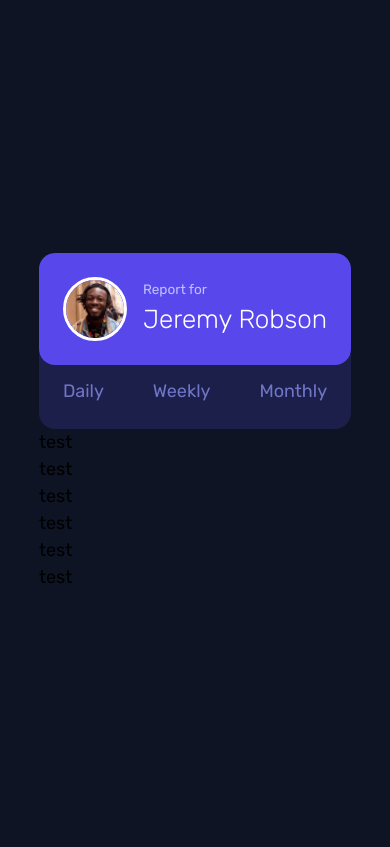
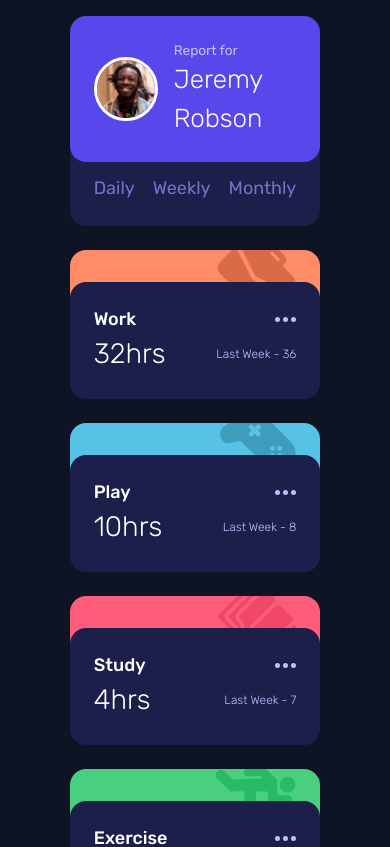
Before and after one commit to Matej-ch/time-tracking-dashboard, a React (Vite) app: page / in a window 390 px wide. Shown: the top 847 px of the page. Built offline with nearby package versions, Linux system fonts and the light colour scheme.

Commit message:
mobile version

```diff
--- a/src/App.scss
+++ b/src/App.scss
@@ -1,3 +1,7 @@
 .dashboard {
-
+  display: grid;
+  grid-template-columns: 1fr;
+  gap: 1.5rem;
+  padding: 1rem 1rem;
+  margin: 0 auto;
 }
--- a/src/App.tsx
+++ b/src/App.tsx
@@ -3,19 +3,25 @@ import './App.scss'
 import DashboardUserProfile from "./DashboardUserProfile";
 import DashboardItem from "./DashboardItem";
 
-import myData from './assets/userData/data.json';
+import styleData from './assets/data/classes.json';
+import myData from './assets/data/data.json';
 
 function App() {
 
+    const [frame, setFrame] = useState<string>('weekly');
+
     const handleDateChange = (timeframe: string) => {
-        console.log(timeframe)
+        setFrame(timeframe);
     }
 
     return (
         <main className="dashboard">
             <DashboardUserProfile handleDateChange={handleDateChange}/>
-            {myData.map((timeframe, index) => {
-                return <DashboardItem data={timeframe} key={index}/>
+            {myData.map((activity, index) => {
+                return <DashboardItem activity={activity}
+                                      key={index}
+                                      frame={frame}
+                                      styleData={styleData.find(element => element.id === activity.title)}/>
             })}
 
         </main>
--- /dev/null
+++ b/src/DashboardItem.scss
@@ -0,0 +1,83 @@
+.activity {
+  --offset: 2rem;
+  --padding: 1.5rem;
+
+  width: var(--card-width);
+  position: relative;
+  padding-top: var(--offset);
+  margin: 0 auto;
+
+  .back {
+    display: flex;
+    justify-content: end;
+    border-top-right-radius: var(--border-radius);
+    border-top-left-radius: var(--border-radius);
+    max-height: 50px;
+    position: absolute;
+    left: 0;
+    right: 0;
+    top: 0;
+    z-index: -1;
+
+    img {
+      object-fit: cover;
+      padding-right: var(--padding);
+    }
+  }
+
+  .front {
+    background-color: var(--clr-card);
+    border-radius: var(--border-radius);
+    padding: var(--padding);
+
+    div:first-child {
+      display: flex;
+      justify-content: space-between;
+      align-items: center;
+      font-weight: var(--fw-bold);
+      color: white;
+      font-size: 0.75rem;
+    }
+
+    div:last-child {
+      display: flex;
+      justify-content: space-between;
+      align-items: center;
+      color: white;
+      font-weight: var(--fw-thin);
+
+      p:first-child {
+        font-size: 1.75rem;
+      }
+
+      p:last-child {
+        color: var(--clr-card-text-hover);
+        font-size: 0.75rem;
+      }
+    }
+  }
+
+  .work {
+    background-color: var(--clr-work);
+  }
+
+  .play {
+    background-color: var(--clr-play);
+  }
+
+  .study {
+    background-color: var(--clr-study);
+  }
+
+  .exercise {
+    background-color: var(--clr-exercise);
+  }
+
+  .social {
+    background-color: var(--clr-social);
+  }
+
+  .self-care {
+    background-color: var(--clr-care);
+  }
+}
--- a/src/DashboardItem.tsx
+++ b/src/DashboardItem.tsx
@@ -1,6 +1,31 @@
-function DashboardItem({data}: { data: Object }) {
-    return (<article>
-        test
+import './DashboardItem.scss'
+import Activity from "./timeframe";
+import ellipsisSvg from "./assets/icon-ellipsis.svg"
+import Card from "./card";
+import {useState} from "react";
+
+function DashboardItem({activity, frame, styleData}: { activity: Activity, frame: string, styleData: Card }) {
+
+    const [icon, setIcon] = useState<string>('');
+
+    import(`./assets/${styleData.icon}.svg`).then(image => {
+        setIcon(image.default)
+    });
+
+    return (<article className={'activity'}>
+        <div className={styleData.class + ' back'}>
+            <img src={icon} alt="card icon"/>
+        </div>
+        <div className={'front'}>
+            <div>
+                <h2>{activity.title}</h2>
+                <img src={ellipsisSvg} alt=""/>
+            </div>
+            <div>
+                <p>{activity.timeframes[frame].current}hrs</p>
+                <p>Last Week - {activity.timeframes[frame].previous}</p>
+            </div>
+        </div>
     </article>);
 }
 
--- a/src/DashboardUserProfile.scss
+++ b/src/DashboardUserProfile.scss
@@ -1,14 +1,16 @@
 .user-profile {
-  width: min(100%, 25rem);
+  --offset: 4rem;
+  --padding: 1.5rem;
+
+  width: var(--card-width);
   position: relative;
   isolation: isolate;
-  --offset: 4rem;
   margin: 0 auto var(--offset) auto;
 
   .front {
     background-color: var(--clr-primary);
-    padding: 1.5rem;
-    border-radius: 16px;
+    padding: var(--padding);
+    border-radius: var(--border-radius);
     display: flex;
     align-items: center;
     gap: 1rem;
@@ -24,7 +26,7 @@
         font-size: 0.85rem;
       }
 
-      span:last-child {
+      h1:last-child {
         font-size: var(--fs-large);
         font-weight: var(--fw-thin);
         color: white;
@@ -39,11 +41,11 @@
 
   .back {
     background-color: var(--clr-card);
-    padding: 1.5rem;
+    padding: var(--padding);
     display: flex;
     justify-content: space-between;
-    border-bottom-left-radius: 16px;
-    border-bottom-right-radius: 16px;
+    border-bottom-left-radius: var(--border-radius);
+    border-bottom-right-radius: var(--border-radius);
     position: absolute;
     left: 0;
     right: 0;
--- a/src/DashboardUserProfile.tsx
+++ b/src/DashboardUserProfile.tsx
@@ -7,7 +7,7 @@ function DashboardUserProfile({handleDateChange}: { handleDateChange: Function }
             <img src={img} alt="Image of Jeremy robson" width={'64'}/>
             <div className={'name'}>
                 <span>Report for</span>
-                <span>Jeremy Robson</span>
+                <h1>Jeremy Robson</h1>
             </div>
         </div>
         <div className={'back'}>
--- /dev/null
+++ b/src/assets/data/classes.json
@@ -0,0 +1,32 @@
+[
+  {
+    "id": "Work",
+    "class": "work",
+    "icon": "icon-work"
+  },
+  {
+    "id": "Play",
+    "class": "play",
+    "icon": "icon-play"
+  },
+  {
+    "id": "Study",
+    "class": "study",
+    "icon": "icon-study"
+  },
+  {
+    "id": "Exercise",
+    "class": "exercise",
+    "icon": "icon-exercise"
+  },
+  {
+    "id": "Social",
+    "class": "social",
+    "icon": "icon-social"
+  },
+  {
+    "id": "Self Care",
+    "class": "self-care",
+    "icon": "icon-self-care"
+  }
+]
--- a/src/index.scss
+++ b/src/index.scss
@@ -28,6 +28,10 @@
 
   --clr-card-hover: hsl(235, 45%, 61%);
   --clr-card-text-hover: hsl(236, 100%, 87%);
+
+  --card-width: min(70%, 25rem);
+
+  --border-radius: 16px;
 }
 
 
@@ -52,7 +56,6 @@ body {
   background-color: var(--clr-bg);
   width: 100%;
   display: grid;
-  place-content: center;
 }
 
 img, picture, video, canvas, svg {
```
Also changed, not shown: src/card.d.ts (added, +7 -0 lines), src/timeframe.d.ts (added, +17 -0 lines), src/assets/data/data.json (renamed from src/assets/userData/data.json).
